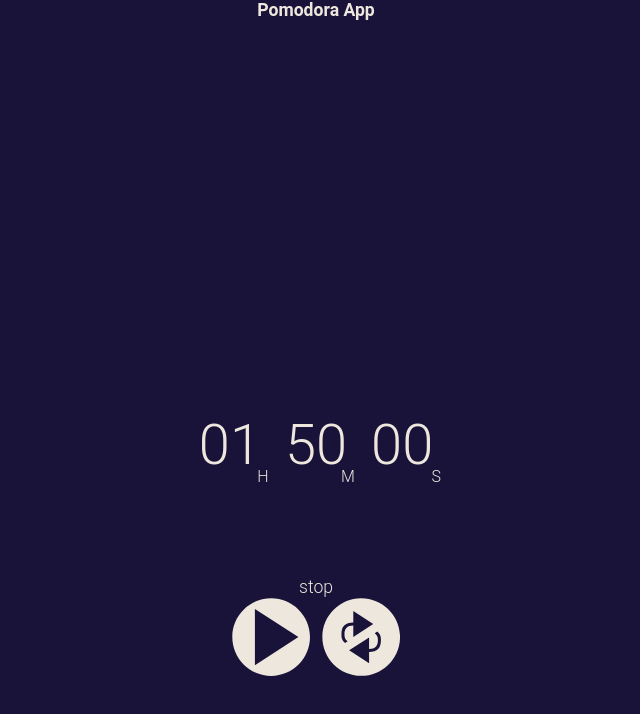
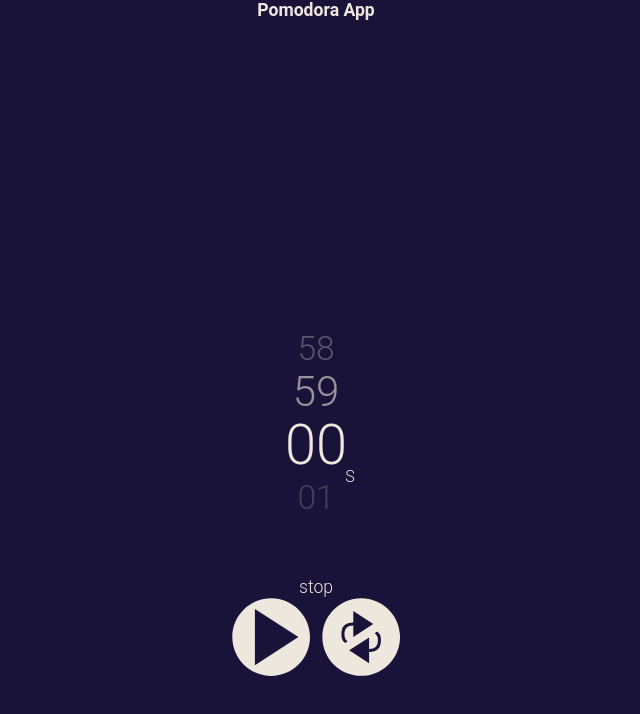
Before and after one commit to k-flynn-webdev/app-pomodoro, a Vue app in the folder front/: page / in a window 1280 px wide. Shown: the top 714 px of the page, without its empty margins (324-964 px from the left). Built offline with nearby package versions, Linux system fonts and the light colour scheme.

Commit message:
separating things into smaller components

```diff
--- a/front/src/components/c_time_bg.vue
+++ b/front/src/components/c_time_bg.vue
@@ -24,49 +24,6 @@
 				v-bind:style=getHeightBar2>
 			</div>
 
-
-			<div class="row">
-
-				<div
-					v-if=hasHours
-					class="number">
-
-					<p class="value hours header">
-							{{ getHours }}
-					</p>
-
-					<p class="hrs">H</p>
-
-				</div>
-
-				<div
-					v-if=hasMins
-					class="number">
-
-					<p class="value mins header">
-							{{ getMins }}
-					</p>
-
-					<p class="mns">M</p>
-
-				</div>
-
-				<div
-					v-if=hasSeconds
-					class="number">
-
-					<p class="value seconds header">
-							{{ getSeconds }}
-					</p>
-
-					<p class="secs">S</p>
-
-				</div>
-
-
-			</div>
-
-
 		</div>
 
 	</div>
@@ -91,39 +48,6 @@ export default {
 		input : Number,
 	},
 	computed : {
-
-		hasHours : function(){
-			if(this.start > 59*60){
-				return true;
-			}
-			return false;
-		},
-		hasMins : function(){
-			if(this.start > 59){
-				return true;
-			}
-			return false;
-		},
-		hasSeconds : function(){
-			if(this.start > 0){
-				return true;
-			}
-			return false;
-		},
-
-		getHours : function(){
-			let timeVar = Math.floor( ( (this.start - this.input ) / 3600) % 60);
-			return this.pretty_print( timeVar );
-		},
-		getMins : function(){
-			let timeVar = Math.floor( ( (this.start - this.input ) / 60) % 60);
-			return this.pretty_print( timeVar );
-		},
-		getSeconds : function(){
-			let timeVar = Math.ceil( (this.start - this.input) % 60 );
-			return this.pretty_print( timeVar );
-		},
-
 
 		getHeight : function(){
 			let heightVar = (this.input / this.start) * (1 + this.incrementVar);
@@ -171,15 +95,6 @@ export default {
 		},
 	},
 
-	methods : {
-		pretty_print : function( input ){
-			if( Math.abs(input) < 10 ){
-				return ('0' + input);
-			}
-			return input;
-		}
-	},
-
 	mounted(){
 		document.body.appendChild( this.$refs.timer );
 	},
@@ -187,6 +102,7 @@ export default {
 		document.body.removeChild( this.$refs.timer );
 		this.$refs.parent.appendChild( this.$refs.timer );
 	},
+
 }
 
 </script>
@@ -221,51 +137,4 @@ export default {
 		background-color: hsla(0,77%,60%,1);
 	}
 
-
-	.timer .row {
-		position: absolute;
-		top: 50%;
-		width: 100%;
-		text-align: center;
-	}
-
-	.hours,.mins,.seconds {
-		display: inline-block;
-		margin: .75rem;
-	}
-
-	.number {
-		display: inline-block;
-		position: relative;
-	}
-
-	.hrs,.mns,.secs{
-		display: inline-block;
-		position: absolute;
-		z-index: 1;
-		bottom: 5%;
-		right: 5%;
-	}
-
-	.hide {
-		/*opacity: 0;*/
-	}
-
-	.value {
-		animation: anim-value-tick .3s;
-	}
-
-	@keyframes anim-value-tick {
-		0% {
-			transform: scale(.8);
-		}
-		70% {
-			transform: scale(1.05);
-		}
-		100% {
-			transform: scale(1);
-		}
-	}
-
-
 </style>
--- /dev/null
+++ b/front/src/components/c_time_number.vue
@@ -0,0 +1,187 @@
+<template>
+
+	<div
+		class="number holder"
+		v-bind:class="{'anim-tick-down': animated}"
+		v-on:animationend=anim_off>
+
+			<p class="value header grand">
+
+				{{ time_values[3] }}
+
+			</p>
+
+			<p class="value header father ">
+
+				{{ time_values[2] }}
+
+			</p>
+
+			<p class="value header main">
+
+				{{ time_change }}
+
+			</p>
+
+			<p class="value header son">
+
+				{{ time_values[0] }}
+
+			</p>
+
+
+		<p class="time-stamp">
+			<slot>
+
+			</slot>
+		</p>
+
+	</div>
+
+</template>
+
+<script>
+
+export default {
+	name: 'cTimeNumber',
+	data(){
+		return {
+			animated : false,
+		}
+	},
+
+	props : {
+		time_values : Array,
+	},
+
+	computed : {
+		time_change : function(){
+			this.animated = true;
+			return this.time_values[1];
+		}
+	},
+
+	methods : {
+		anim_off : function(){
+			this.animated = false;
+		},
+	},
+}
+
+</script>
+
+<style scoped >
+
+	.number {
+		display: inline-block;
+		position: relative;
+	}
+
+	.value {
+		display: inline-block;
+		margin: .75rem;
+		/*transition: .5s;*/
+	}
+	.value.grand {
+		position: absolute;
+		right: 0;
+		top: -6rem;
+		z-index: -1;
+		opacity: .3;
+		transform: scale(0.6);
+	}
+	.value.father {
+		position: absolute;
+		right: 0;
+		top: -3.3rem;
+		z-index: -1;
+		opacity: 0.6;
+		transform: scale(0.75);
+	}
+	.value.main {
+		transform: scale(1);
+		opacity: 1
+	}
+	.value.son {
+		position: absolute;
+		right: 0;
+		top: 3.3rem;
+		z-index: -1;
+		opacity: 0.2;
+		transform: scale(0.6);
+	}
+
+
+
+	.time-stamp{
+		display: inline-block;
+		position: absolute;
+		z-index: 1;
+		bottom: 5%;
+		right: 5%;
+	}
+
+	.anim-tick-down .grand {
+		animation: anim-tick-grand-keys 2s ease-in-out;
+	}
+	@keyframes anim-tick-grand-keys {
+		0% {
+			opacity: 0;
+			transform: translateY(-1.4rem) scale(.2);
+		}
+		100% {
+			opacity: .3;
+			transform: translateY(0) scale(.6);
+		}
+	}
+
+	.anim-tick-down .father {
+		animation: anim-tick-father-keys 2s ease-in-out;
+	}
+	@keyframes anim-tick-father-keys {
+		0% {
+			opacity: .3;
+			transform: translateY(-2.7rem) scale(.6);
+		}
+		100% {
+			opacity: .6;
+			transform: translateY(0) scale(.75);
+		}
+	}
+
+	.anim-tick-down .main {
+		animation: anim-tick-main-keys 2s ease-in-out;
+	}
+	@keyframes anim-tick-main-keys {
+		0% {
+			opacity: .6;
+			transform: translateY(-3.3rem) scale(.75);
+		}
+		100% {
+			opacity: 1;
+			transform: translateY(0) scale(1);
+		}
+	}
+
+	.anim-tick-down .son {
+		animation: anim-tick-son-keys 2s ease;
+	}
+	@keyframes anim-tick-son-keys {
+		0% {
+			opacity: 1;
+			transform: translateY(-3.3rem) scale(1);
+		}
+		100% {
+			opacity: .2;
+			transform: translateY(0) scale(.6);
+		}
+	}
+
+
+
+
+
+
+
+
+</style>
--- /dev/null
+++ b/front/src/components/c_time_numbers.vue
@@ -0,0 +1,169 @@
+<template>
+
+	<div ref="parent">
+
+		<div
+			ref="timer"
+			class="timer">
+
+			<div class="row">
+
+				<!-- <c-time-number
+					v-if=hasHours
+					v-bind:time_value=getHours>
+					<template v-slot:default>
+						H
+					</template>
+				</c-time-number>
+
+				<c-time-number
+					v-if=hasMins
+					v-bind:time_value_old=getMinsOld
+					v-bind:time_value=getMins>
+					<template v-slot:default>
+						M
+					</template>
+				</c-time-number> -->
+
+				<c-time-number
+					v-if=hasSeconds
+					v-bind:time_values=getSeconds>
+					<template v-slot:default>
+						S
+					</template>
+				</c-time-number>
+
+			</div>
+
+
+		</div>
+
+	</div>
+
+</template>
+
+<script>
+
+import TimeNumber from '@/components/c_time_number.vue';
+
+
+export default {
+	name: 'cTimeNumbers',
+	data(){
+		return {
+			lastUpdate : 0,
+
+			time : {
+				hrs : ['00', '00', '00', '00' ],
+				mns : ['00', '00', '00', '00' ],
+				secs : ['00', '00', '00', '00' ],
+			},
+		}
+	},
+	props : {
+		start : Number,
+		input : Number,
+	},
+	computed : {
+
+		hasHours : function(){
+			if(this.start > 59*60){
+				return true;
+			}
+			return false;
+		},
+		hasMins : function(){
+			if(this.start > 59){
+				return true;
+			}
+			return false;
+		},
+		hasSeconds : function(){
+			if(this.start > 0){
+				return true;
+			}
+			return false;
+		},
+
+
+		getHours : function(){
+			let timeVar = Math.floor( ( (this.start - this.input ) / 3600) % 60);
+
+			this.$set(this.time.hrs, 0, this.pretty_print( timeVar + 1));
+			this.$set(this.time.hrs, 1, this.pretty_print( timeVar ));
+			this.$set(this.time.hrs, 2, this.pretty_print( timeVar - 1));
+			this.$set(this.time.hrs, 3, this.pretty_print( timeVar - 2));
+
+			return this.time.hrs;
+		},
+
+		getMins : function(){
+			let timeVar = Math.floor( ( (this.start - this.input ) / 60) % 60);
+
+			this.$set(this.time.mns, 0, this.pretty_print( timeVar + 1));
+			this.$set(this.time.mns, 1, this.pretty_print( timeVar ));
+			this.$set(this.time.mns, 2, this.pretty_print( timeVar - 1));
+			this.$set(this.time.mns, 3, this.pretty_print( timeVar - 2));
+
+			return this.time.mns;
+		},
+
+		getSeconds : function(){
+			let timeVar = Math.ceil( (this.start - this.input) % 60 );
+
+			this.$set(this.time.secs, 0, this.pretty_print( timeVar + 1));
+			this.$set(this.time.secs, 1, this.pretty_print( timeVar ));
+			this.$set(this.time.secs, 2, this.pretty_print( timeVar - 1));
+			this.$set(this.time.secs, 3, this.pretty_print( timeVar - 2));
+
+			return this.time.secs;
+		},
+
+	},
+
+	methods : {
+		pretty_print : function( input ){
+			if( input < 0){
+				input += 60
+			}
+			if( Math.abs(input) < 10 ){
+				return ('0' + input);
+			}
+			return input.toString();
+		}
+	},
+
+	mounted(){
+		document.body.appendChild( this.$refs.timer );
+	},
+	beforeDestroy(){
+		document.body.removeChild( this.$refs.timer );
+		this.$refs.parent.appendChild( this.$refs.timer );
+	},
+	components: {
+		'c-time-number' : TimeNumber,
+	},
+}
+
+</script>
+
+<style scoped >
+
+	.timer {
+		position: absolute;
+		width: 100%;
+		height: 100%;
+		z-index: -1;
+		pointer-events: none;
+		overflow: hidden;
+	}
+
+	.timer .row {
+		position: absolute;
+		top: 50%;
+		width: 100%;
+		text-align: center;
+	}
+
+
+</style>
--- a/front/src/mixins/m_timer.js
+++ b/front/src/mixins/m_timer.js
@@ -20,7 +20,7 @@ function tick( input ){
 let timerInternal = null;
 
 let attrs = {
-	time_ms : 990,
+	time_ms : 3000,
 	time_change : 1
 }
 
--- a/front/src/views/Home.vue
+++ b/front/src/views/Home.vue
@@ -2,10 +2,15 @@
 
 	<div>
 
-		<c-time-bg
+		<!-- <c-time-bg
 			v-bind:start=app.timer
 			v-bind:input=app.time
-			></c-time-bg>
+			></c-time-bg> -->
+
+		<c-time-numbers
+			v-bind:start=app.timer
+			v-bind:input=app.time
+			></c-time-numbers>
 
 		<p class="text text-bold text-light"> Pomodora App </p>
 
@@ -29,6 +34,7 @@
 <script>
 // @ is an alias to /src
 import TimeBG from '@/components/c_time_bg.vue';
+import TimeNumbers from '@/components/c_time_numbers.vue';
 import TimeControl from '@/components/c_time_controller.vue';
 
 import { timer } from '../mixins/m_timer.js';
@@ -41,7 +47,7 @@ export default {
 		return {
 			app : {
 				time : 0,
-				timer : 110*60,
+				timer : 10*60,
 				mode : 'stop',
 			},
 		}
@@ -80,6 +86,7 @@ export default {
 	},
 	components: {
 		'c-time-bg' : TimeBG,
+		'c-time-numbers' : TimeNumbers,
 		'c-time-control' : TimeControl,
 	},
 }
```
